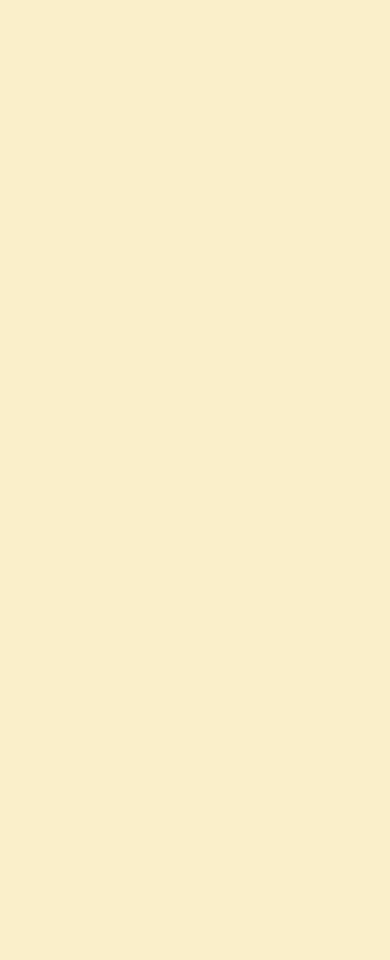
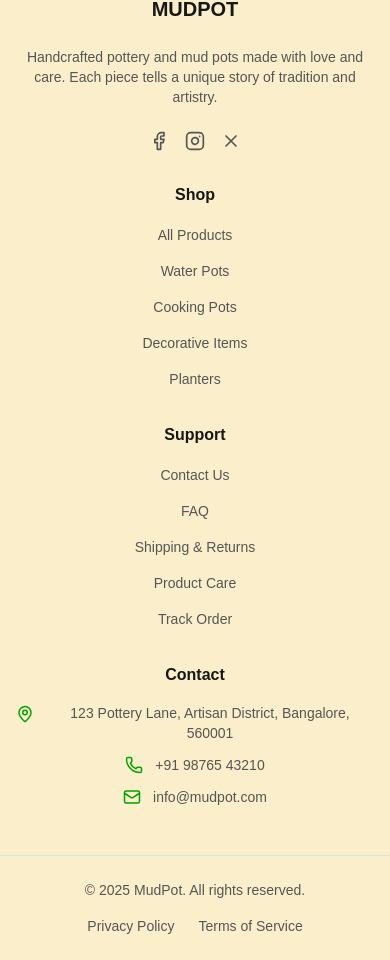
Before and after one commit to M0hammedHaris/mud_potter, a Next.js app: page / in a window 390 px wide. Shown: the part 9898-10858 px from the top of the page. Before the commit the page ends 9844 px from the top, so only its background shows below. Built offline with nearby package versions, Linux system fonts and the light colour scheme.

Commit message:
feat: add Footer component to enhance site navigation and information accessibility

```diff
--- a/src/app/page.tsx
+++ b/src/app/page.tsx
@@ -9,6 +9,7 @@ import { OurBestSeller } from "@/components/our-best-seller";
 import CustomerReviews from "@/components/customer-reviews";
 import { OurBlog } from "@/components/our-blog";
 import { FAQ } from "@/components/faq";
+import { Footer } from "@/components/footer";
 
 export default function Home() {
   // Define the carousel images - using 4 different pottery-related images
@@ -33,6 +34,7 @@ export default function Home() {
       <CustomerReviews />
       <OurBlog />
       <FAQ />
+      <Footer />
     </div>
   );
 }
--- /dev/null
+++ b/src/components/footer.tsx
@@ -0,0 +1,132 @@
+import Link from 'next/link';
+import { Facebook, Instagram, XIcon, MapPin, Phone, Mail } from 'lucide-react';
+
+export function Footer() {
+  return (
+    <footer className="bg-[var(--secondary)] text-[var(--secondary-foreground)] border-t border-[var(--border)]">
+      {/* Main footer content */}
+      <div className="container mx-auto px-4 py-12">
+        <div className="grid grid-cols-1 sm:grid-cols-2 md:grid-cols-4 gap-8 text-center md:text-left">
+          <div>
+            <h3 className="text-xl font-bold mb-6 text-[var(--foreground)]">MUDPOT</h3>
+            <p className="text-[var(--muted-foreground)] text-sm mb-6">
+              Handcrafted pottery and mud pots made with love and care. Each piece tells a unique story of tradition and artistry.
+            </p>
+            <div className="flex space-x-4 justify-center md:justify-start">
+              <a href="#" aria-label="Facebook" className="text-[var(--muted-foreground)] hover:text-[var(--primary)] transition-colors">
+                <Facebook size={20} />
+              </a>
+              <a href="#" aria-label="Instagram" className="text-[var(--muted-foreground)] hover:text-[var(--primary)] transition-colors">
+                <Instagram size={20} />
+              </a>
+              <a href="#" aria-label="Twitter" className="text-[var(--muted-foreground)] hover:text-[var(--primary)] transition-colors">
+                <XIcon size={20} />
+              </a>
+            </div>
+          </div>
+
+          <div>
+            <h4 className="font-semibold text-[var(--foreground)] mb-4">Shop</h4>
+            <ul className="space-y-3">
+              <li>
+                <Link href="/products" className="text-[var(--muted-foreground)] text-sm hover:text-[var(--primary)] transition-colors">
+                  All Products
+                </Link>
+              </li>
+              <li>
+                <Link href="/categories/water-pots" className="text-[var(--muted-foreground)] text-sm hover:text-[var(--primary)] transition-colors">
+                  Water Pots
+                </Link>
+              </li>
+              <li>
+                <Link href="/categories/cooking-pots" className="text-[var(--muted-foreground)] text-sm hover:text-[var(--primary)] transition-colors">
+                  Cooking Pots
+                </Link>
+              </li>
+              <li>
+                <Link href="/categories/decorative" className="text-[var(--muted-foreground)] text-sm hover:text-[var(--primary)] transition-colors">
+                  Decorative Items
+                </Link>
+              </li>
+              <li>
+                <Link href="/categories/planters" className="text-[var(--muted-foreground)] text-sm hover:text-[var(--primary)] transition-colors">
+                  Planters
+                </Link>
+              </li>
+            </ul>
+          </div>
+
+          <div>
+            <h4 className="font-semibold text-[var(--foreground)] mb-4">Support</h4>
+            <ul className="space-y-3">
+              <li>
+                <Link href="/contact" className="text-[var(--muted-foreground)] text-sm hover:text-[var(--primary)] transition-colors">
+                  Contact Us
+                </Link>
+              </li>
+              <li>
+                <Link href="/faq" className="text-[var(--muted-foreground)] text-sm hover:text-[var(--primary)] transition-colors">
+                  FAQ
+                </Link>
+              </li>
+              <li>
+                <Link href="/shipping" className="text-[var(--muted-foreground)] text-sm hover:text-[var(--primary)] transition-colors">
+                  Shipping & Returns
+                </Link>
+              </li>
+              <li>
+                <Link href="/care" className="text-[var(--muted-foreground)] text-sm hover:text-[var(--primary)] transition-colors">
+                  Product Care
+                </Link>
+              </li>
+              <li>
+                <Link href="/track-order" className="text-[var(--muted-foreground)] text-sm hover:text-[var(--primary)] transition-colors">
+                  Track Order
+                </Link>
+              </li>
+            </ul>
+          </div>
+
+          <div>
+            <h4 className="font-semibold text-[var(--foreground)] mb-4">Contact</h4>
+            <ul className="space-y-3">
+              <li className="flex items-start space-x-3 justify-center md:justify-start">
+                <MapPin size={18} className="text-[var(--primary)] mt-0.5 flex-shrink-0" />
+                <span className="text-[var(--muted-foreground)] text-sm">
+                  123 Pottery Lane, Artisan District, Bangalore, 560001
+                </span>
+              </li>
+              <li className="flex items-center space-x-3 justify-center md:justify-start">
+                <Phone size={18} className="text-[var(--primary)] flex-shrink-0" />
+                <span className="text-[var(--muted-foreground)] text-sm">+91 98765 43210</span>
+              </li>
+              <li className="flex items-center space-x-3 justify-center md:justify-start">
+                <Mail size={18} className="text-[var(--primary)] flex-shrink-0" />
+                <span className="text-[var(--muted-foreground)] text-sm">info@mudpot.com</span>
+              </li>
+            </ul>
+          </div>
+        </div>
+      </div>
+
+      {/* Copyright section */}
+      <div className="border-t border-[var(--border)] py-6">
+        <div className="container mx-auto px-4">
+          <div className="flex flex-col md:flex-row justify-between items-center text-center md:text-left">
+            <p className="text-[var(--muted-foreground)] text-sm">
+              &copy; {new Date().getFullYear()} MudPot. All rights reserved.
+            </p>
+            <div className="flex space-x-6 mt-4 md:mt-0">
+              <Link href="/privacy" className="text-[var(--muted-foreground)] text-sm hover:text-[var(--primary)] transition-colors">
+                Privacy Policy
+              </Link>
+              <Link href="/terms" className="text-[var(--muted-foreground)] text-sm hover:text-[var(--primary)] transition-colors">
+                Terms of Service
+              </Link>
+            </div>
+          </div>
+        </div>
+      </div>
+    </footer>
+  );
+}
```
